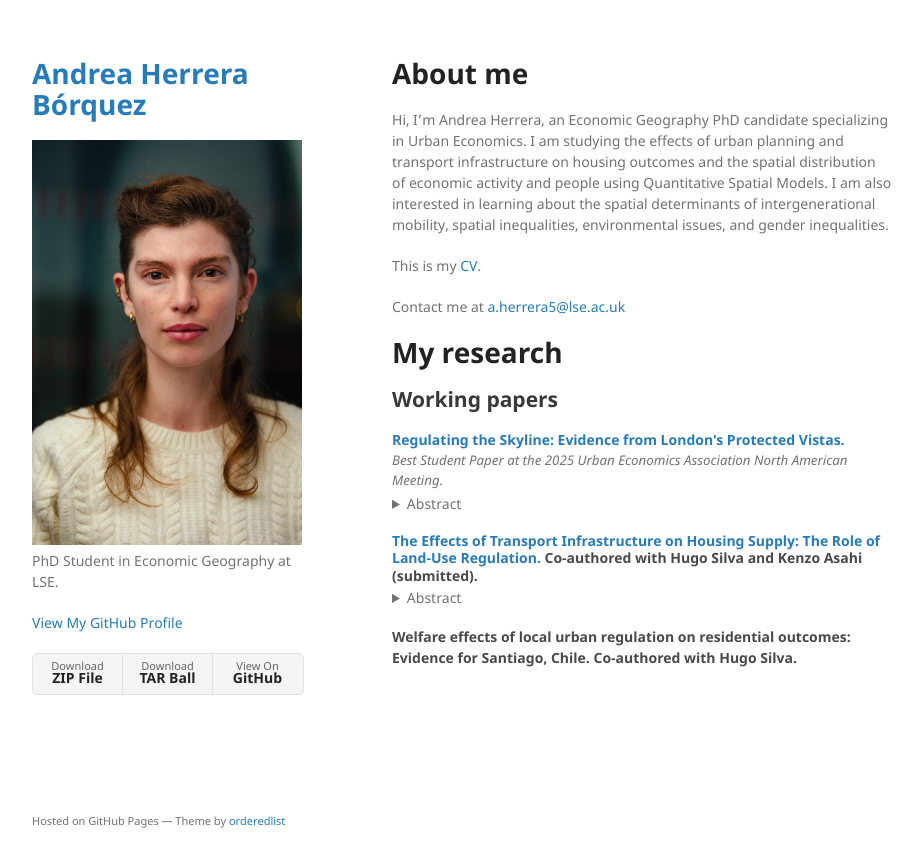
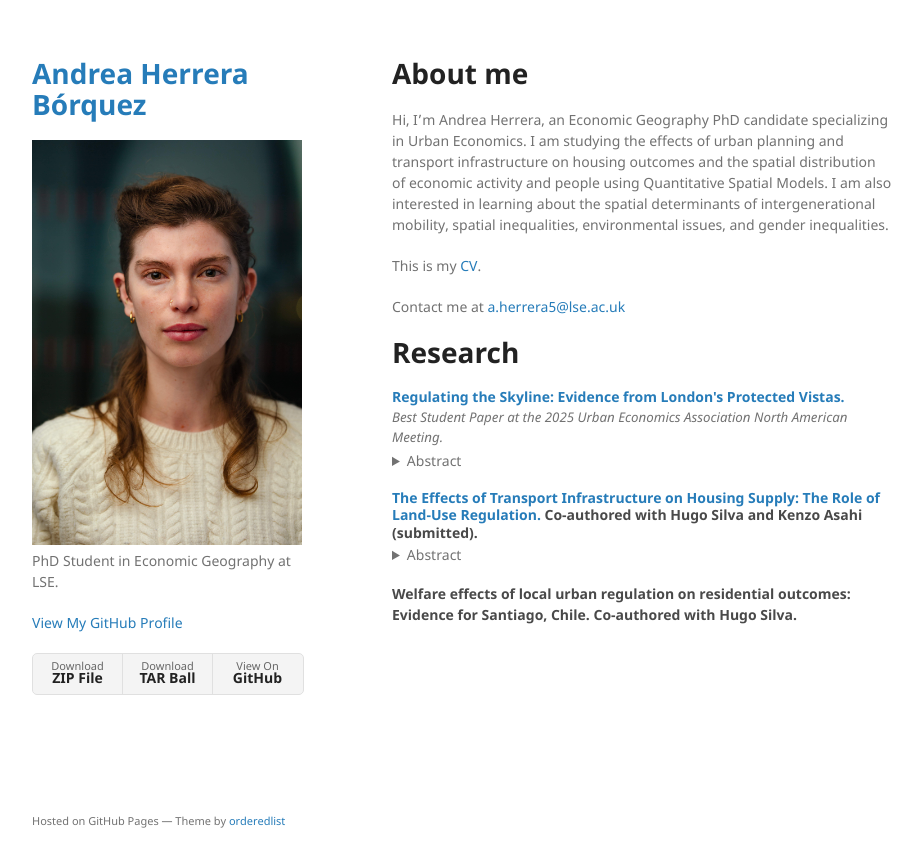
Before and after one commit to aaherrerab/aaherrerab.github.io, a Jekyll site: the page built from index.md, in a window 1280 px wide. Shown: the top 867 px of the page, without its empty margins (178-1100 px from the left). Built offline with Jekyll 4.4.1, drawn with Linux system fonts in a browser that asks for light colours; our own code applies the rules of GitHub Pages for plain Markdown files.

Commit message:
Update index.md

```diff
--- a/index.md
+++ b/index.md
@@ -10,8 +10,8 @@ Hi, I'm Andrea Herrera, an Economic Geography PhD candidate specializing in Urba
 
 <p> Contact me at <a href="mailto:a.herrera5@lse.ac.uk" class="custom-link">a.herrera5@lse.ac.uk</a> </p>
 
-# My research
-## Working papers
+
+# Research
 <h4 style="margin:0 0 .2rem 0; line-height:1.25;">
   <a href="/assets/pdf/london_pv_aaherrerab_jmp.pdf" class="custom-link">Regulating the Skyline: Evidence from London's Protected Vistas.</a>
 </h4>
```
